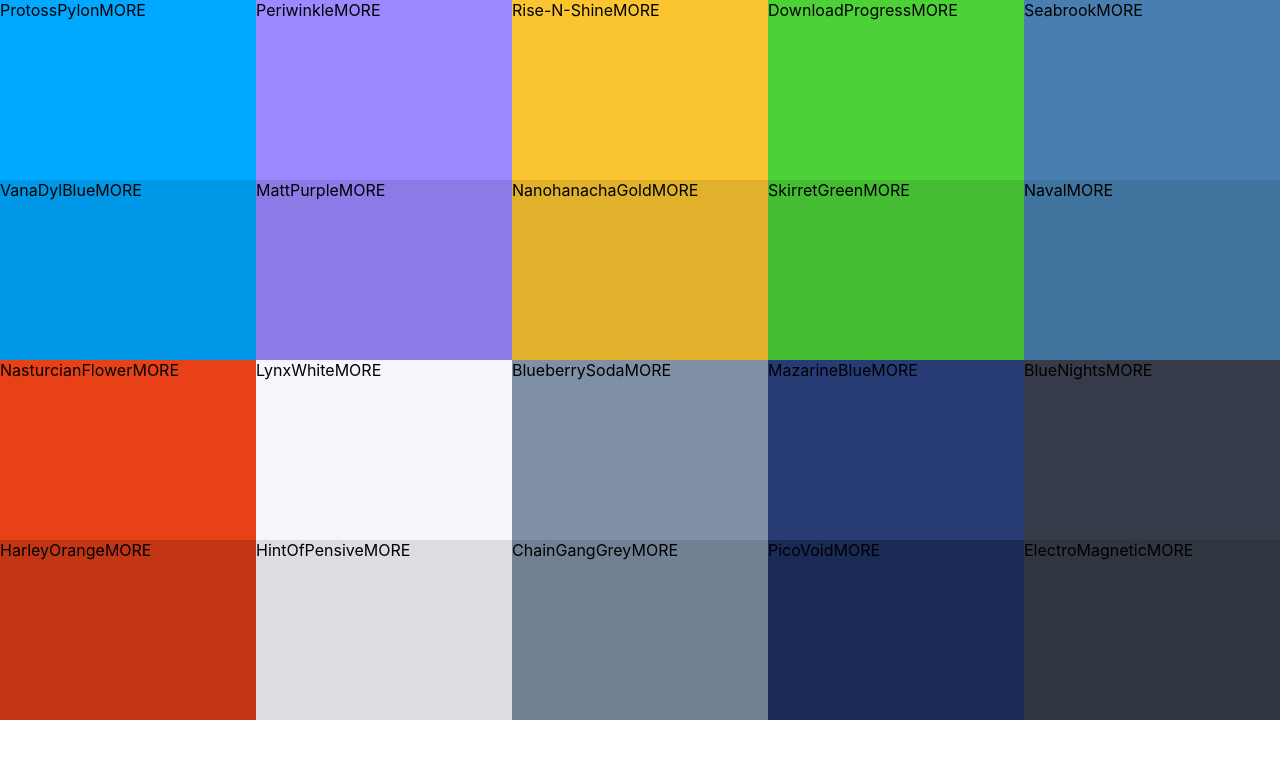
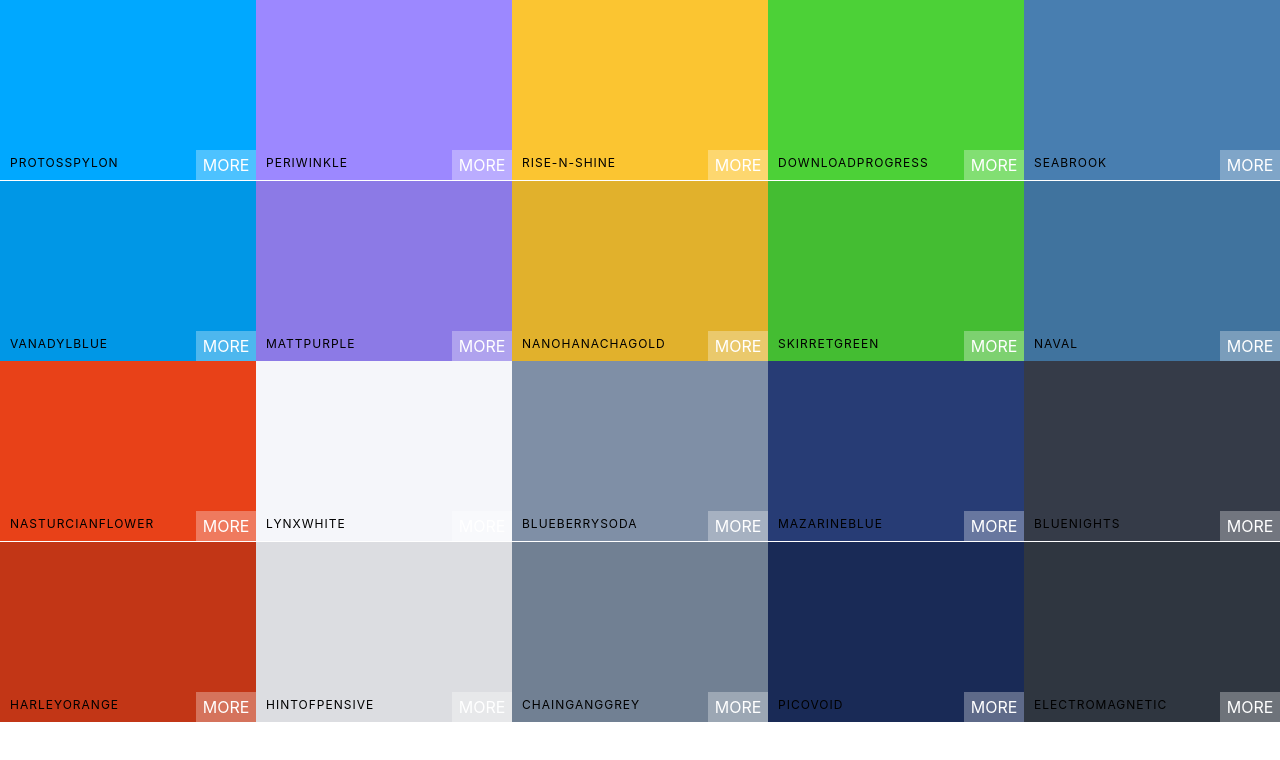
Before and after one commit to PraveenRDev/colour-app, a React (Create React App) app: page / in a window 1280 px wide. Shown: the top 760 px of the page. Built offline with nearby package versions, Linux system fonts and the light colour scheme.

Commit message:
style color-box

```diff
--- a/src/ColourBox.css
+++ b/src/ColourBox.css
@@ -5,5 +5,55 @@
     display: inline-block;
     position: relative;
     cursor: pointer;
+    margin-bottom: -3.5px;
+}
 
+.copy-button{
+    width: 100px;
+    height: 30px;
+    position: absolute;
+    display: inline-block;
+    top: 50%;
+    left: 50%;
+    margin-left: -50px;
+    margin-top: -15px;
+    text-align: center;
+    outline: none;
+    background: rgba(255, 255, 255, 0.3);
+    font-size: 1rem;
+    line-height: 30px;
+    color: white;
+    text-transform: uppercase;
+    border: none;
+    opacity: 0;
 }
+
+.ColorBox:hover .copy-button {
+    opacity: 1;
+    transition: 0.5s;
+}
+
+.box-content {
+    position: absolute;
+    width: 100%;
+    left: 0px;
+    bottom: 0px;
+    padding: 10px;
+    color: black;
+    letter-spacing: 1px;
+    text-transform: uppercase;
+    font-size: 12px;
+}
+.see-more {
+    background: rgba(255, 255, 255, 0.3);
+    position: absolute;
+    border: none;
+    right: 0px;
+    bottom: 0px;
+    color: white;
+    width: 60px;
+    height: 30px;
+    text-align: center;
+    line-height: 30px;
+    text-transform: uppercase;
+}
--- a/src/ColourBox.js
+++ b/src/ColourBox.js
@@ -3,10 +3,15 @@ import './ColourBox.css'
 
 class ColourBox extends Component {
     render() {
+        const { name, background } = this.props;
         return (
-            <div style={{ background: this.props.background }} className='ColorBox'>
-                <span>{this.props.name}</span>
-                <span>MORE</span>
+            <div style={{ background }} className='ColorBox'>
+                <div className='copy-container'></div>
+                <div className='box-content'>
+                    <span>{name}</span>
+                </div>
+                <button className='copy-button'>Copy</button>
+                <span className='see-more'>More</span>
             </div>
         )
     }
```
